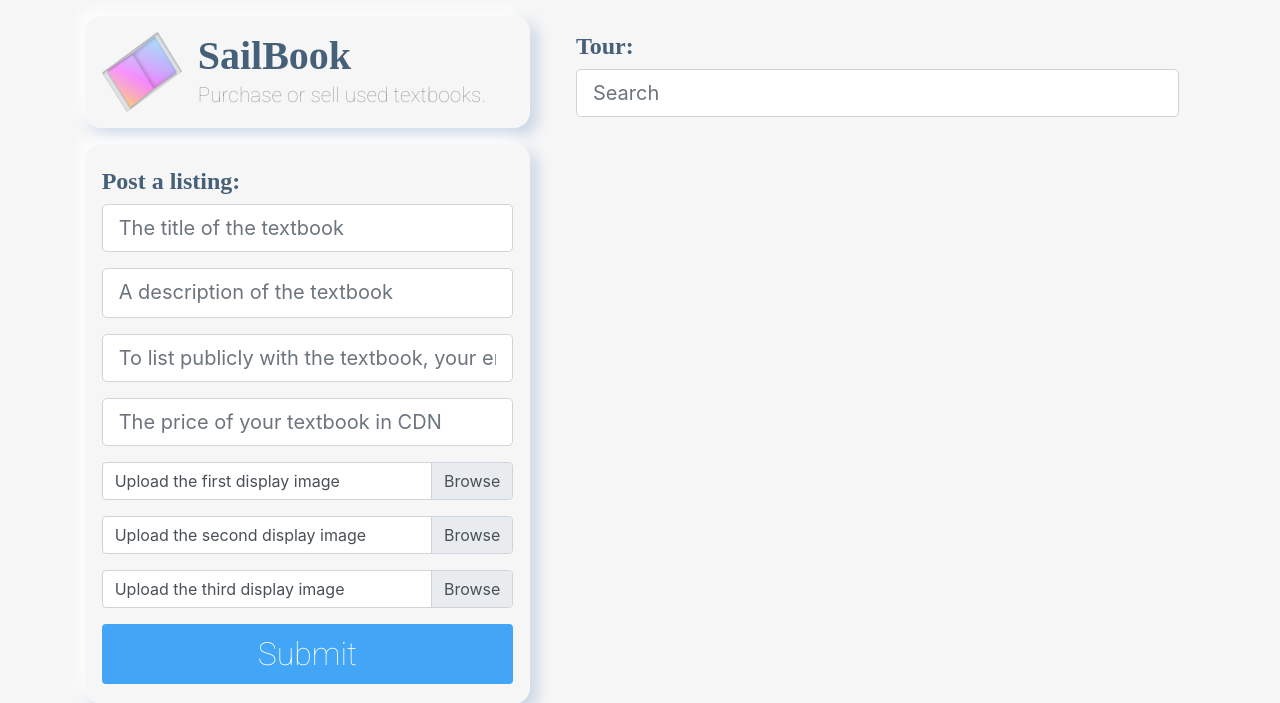
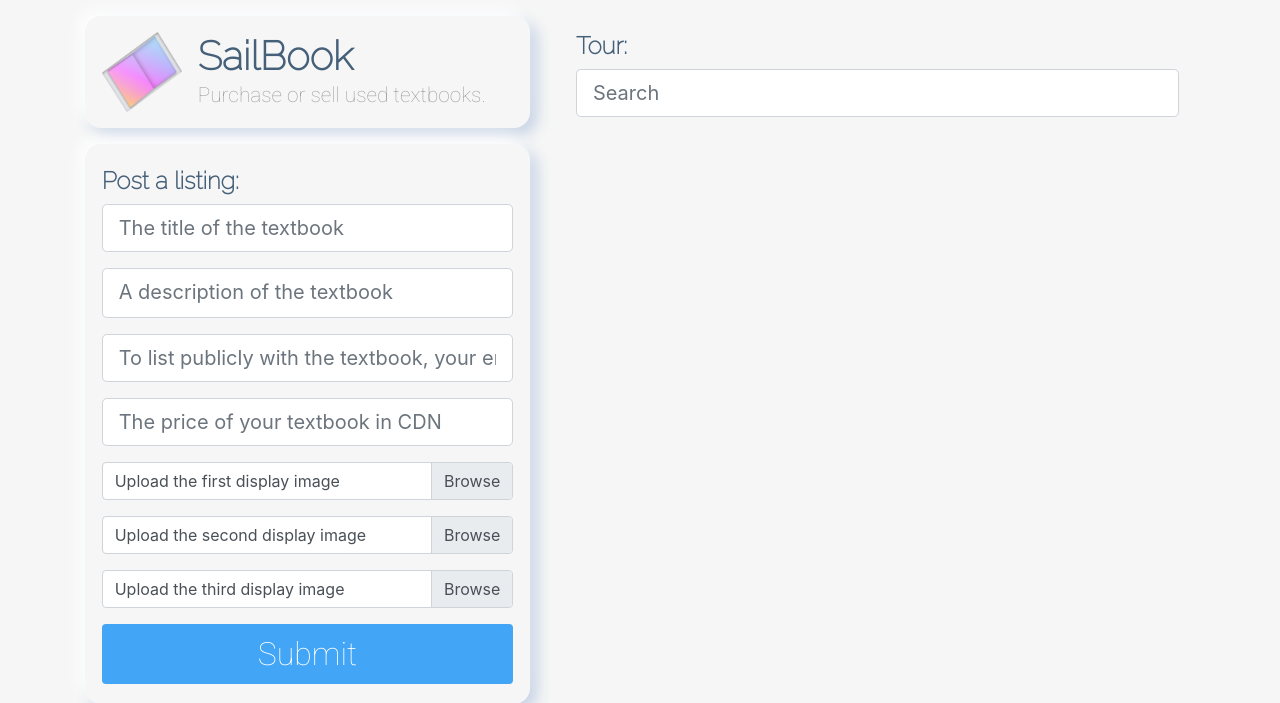
Before and after one commit to Milo-Goodfellow-Work/Sail_Book, a Django app: page / in a window 1280 px wide. Shown: the top 703 px of the page. Run offline with Django 3.2, Linux system fonts and the light colour scheme; data that the repository does not hold is empty; some libraries are stand-ins or nearby versions.

Commit message:
Raleway font bug fix
Raleway font bug fix

```diff
--- a/single_page/templates/single_page/base.html
+++ b/single_page/templates/single_page/base.html
@@ -16,7 +16,7 @@
     <link href="https://fonts.googleapis.com/css2?family=Roboto:wght@100&display=swap" rel="stylesheet">
 
     <!--Import RaleWay-->
-    <link href="https://fonts.googleapis.com/css2?family=Roboto:wght@100&display=swap" rel="stylesheet">
+    <link href="https://fonts.googleapis.com/css2?family=Raleway:wght@100&display=swap" rel="stylesheet">
 
 
     <!-- Bootstrap-->
```
